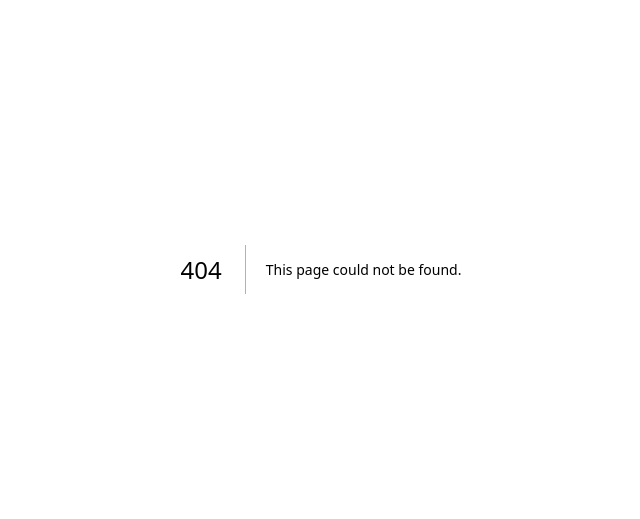
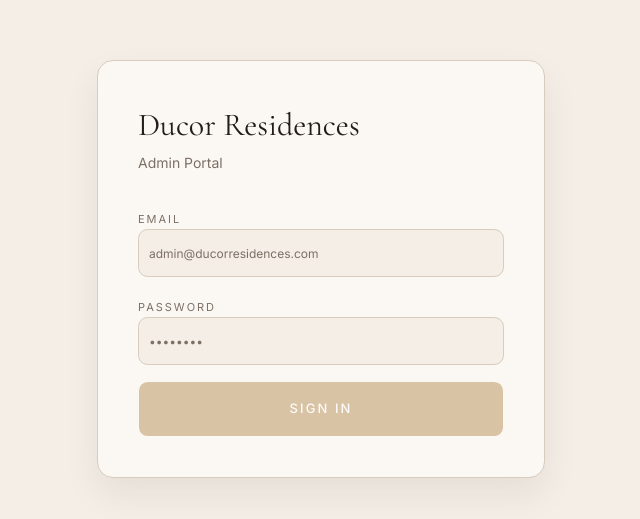
Before and after one commit to robert-dominic/ducor-residences, a Next.js app: page /admin/login in a window 1280 px wide. Before the commit this address had no page. Shown: the part 131-650 px from the top of the page, without its empty margins (319-959 px from the left). Built offline with nearby package versions, Linux system fonts and the light colour scheme; no server answers.

Commit message:
made changes...

```diff
--- /dev/null
+++ b/app/admin/login/page.tsx
@@ -0,0 +1,96 @@
+"use client"
+
+import { useState } from "react"
+import { useRouter } from "next/navigation"
+import { Loader2 } from "lucide-react"
+import { createBrowserClient } from "@supabase/ssr"
+import { Button } from "@/components/ui/button"
+import { Input } from "@/components/ui/input"
+
+const supabase = createBrowserClient(
+    process.env.NEXT_PUBLIC_SUPABASE_URL!,
+    process.env.NEXT_PUBLIC_SUPABASE_ANON_KEY!
+)
+
+export default function AdminLoginPage() {
+    const router = useRouter()
+    const [email, setEmail] = useState("")
+    const [password, setPassword] = useState("")
+    const [error, setError] = useState<string | null>(null)
+    const [isLoading, setIsLoading] = useState(false)
+
+    async function handleLogin() {
+        setIsLoading(true)
+        setError(null)
+
+        const { error } = await supabase.auth.signInWithPassword({
+            email,
+            password,
+        })
+
+        if (error) {
+            setError("Invalid email or password.")
+            setIsLoading(false)
+            return
+        }
+
+        window.location.href = "/admin"
+    }
+
+    return (
+        <div className="min-h-screen bg-background flex items-center justify-center px-4">
+            <div className="w-full max-w-md space-y-8 rounded-2xl border border-border bg-surface p-10 shadow-[0_16px_36px_rgba(26,26,26,0.07)]">
+                <div>
+                    <h1 className="font-heading text-[2rem] font-medium text-primary">Ducor Residences</h1>
+                    <p className="mt-1 font-sans text-sm text-muted">Admin Portal</p>
+                </div>
+
+                <div className="space-y-4">
+                    <div className="space-y-2">
+                        <label className="font-sans text-[11px] uppercase tracking-[0.18em] text-muted">Email</label>
+                        <Input
+                            type="email"
+                            placeholder="admin@ducorresidences.com"
+                            value={email}
+                            onChange={(e) => setEmail(e.target.value)}
+                            className="h-12 rounded-lg border-border bg-background focus-visible:ring-accent"
+                        />
+                    </div>
+
+                    <div className="space-y-2">
+                        <label className="font-sans text-[11px] uppercase tracking-[0.18em] text-muted">Password</label>
+                        <Input
+                            type="password"
+                            placeholder="••••••••"
+                            value={password}
+                            onChange={(e) => setPassword(e.target.value)}
+                            onKeyDown={(e) => e.key === "Enter" && handleLogin()}
+                            className="h-12 rounded-lg border-border bg-background focus-visible:ring-accent"
+                        />
+                    </div>
+
+                    {error && (
+                        <p className="rounded-lg bg-red-50 border border-red-200 px-4 py-3 font-sans text-sm text-red-600">
+                            {error}
+                        </p>
+                    )}
+
+                    <Button
+                        onClick={handleLogin}
+                        disabled={isLoading || !email || !password}
+                        className="h-14 w-full rounded-lg bg-button font-sans text-[13px] font-medium uppercase tracking-[0.16em] text-white hover:brightness-105"
+                    >
+                        {isLoading ? (
+                            <>
+                                <Loader2 className="mr-2 h-5 w-5 animate-spin" />
+                                Signing in.....
+                            </>
+                        ) : (
+                            "Sign In"
+                        )}
+                    </Button>
+                </div>
+            </div>
+        </div>
+    )
+}
```
